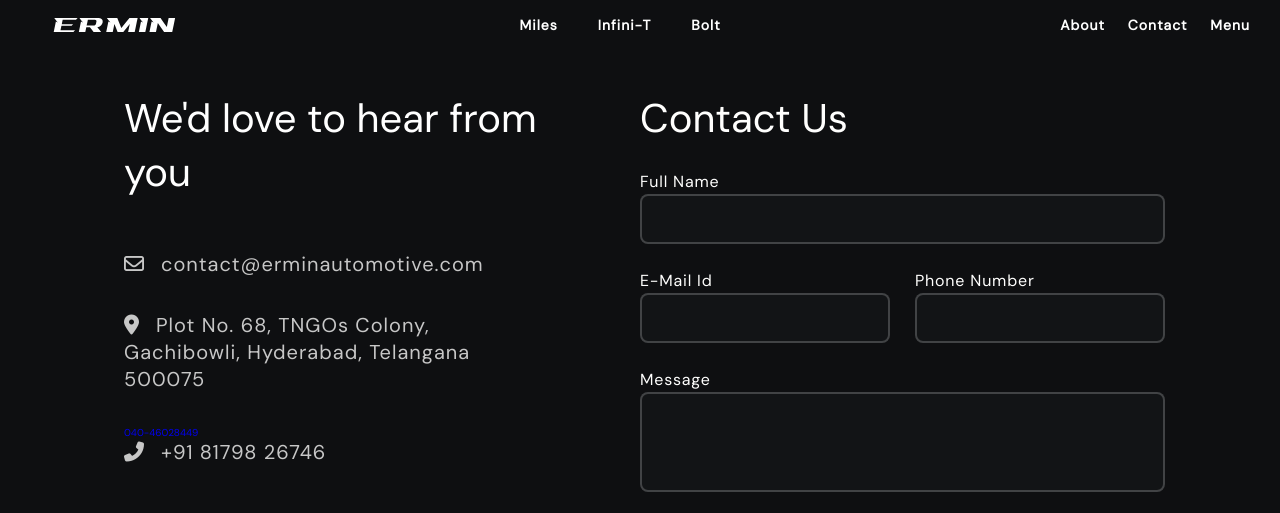
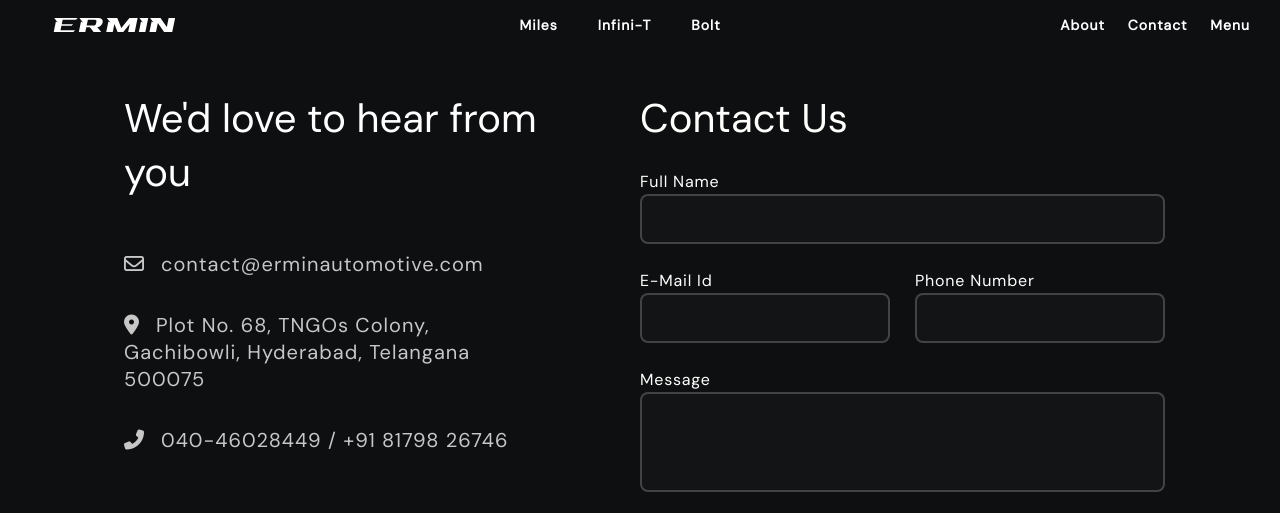
Before and after one commit to Ermin-Automotive/Ermin-Website-v2.0, a website: page assets/html/contact-us.html in a window 1280 px wide. Shown: the top 513 px of the page. Drawn offline with nearby package versions, Linux system fonts and the light colour scheme; some packages are replaced by stand-ins of ours; a script that the page names is missing; files whose address does not match are found by name.

Commit message:
Update contact-us.html

```diff
--- a/assets/html/contact-us.html
+++ b/assets/html/contact-us.html
@@ -65,8 +65,7 @@
       <h1>We'd love to hear from you</h1>
       <p><i class="far fa-envelope"></i>contact@erminautomotive.com</p>
       <p><i class="fas fa-map-marker-alt"></i>Plot No. 68, TNGOs Colony, Gachibowli, Hyderabad, Telangana 500075</p>
-      <a href="tel:+91 40 46028449">040-46028449</a>
-      <p><i class="fas fa-phone-alt"></i>+91 81798 26746</p>
+      <p><i class="fas fa-phone-alt"></i>040-46028449 / +91 81798 26746</p>
     </div>
     <div class="contact-box">
       <form class="main-form">
```
